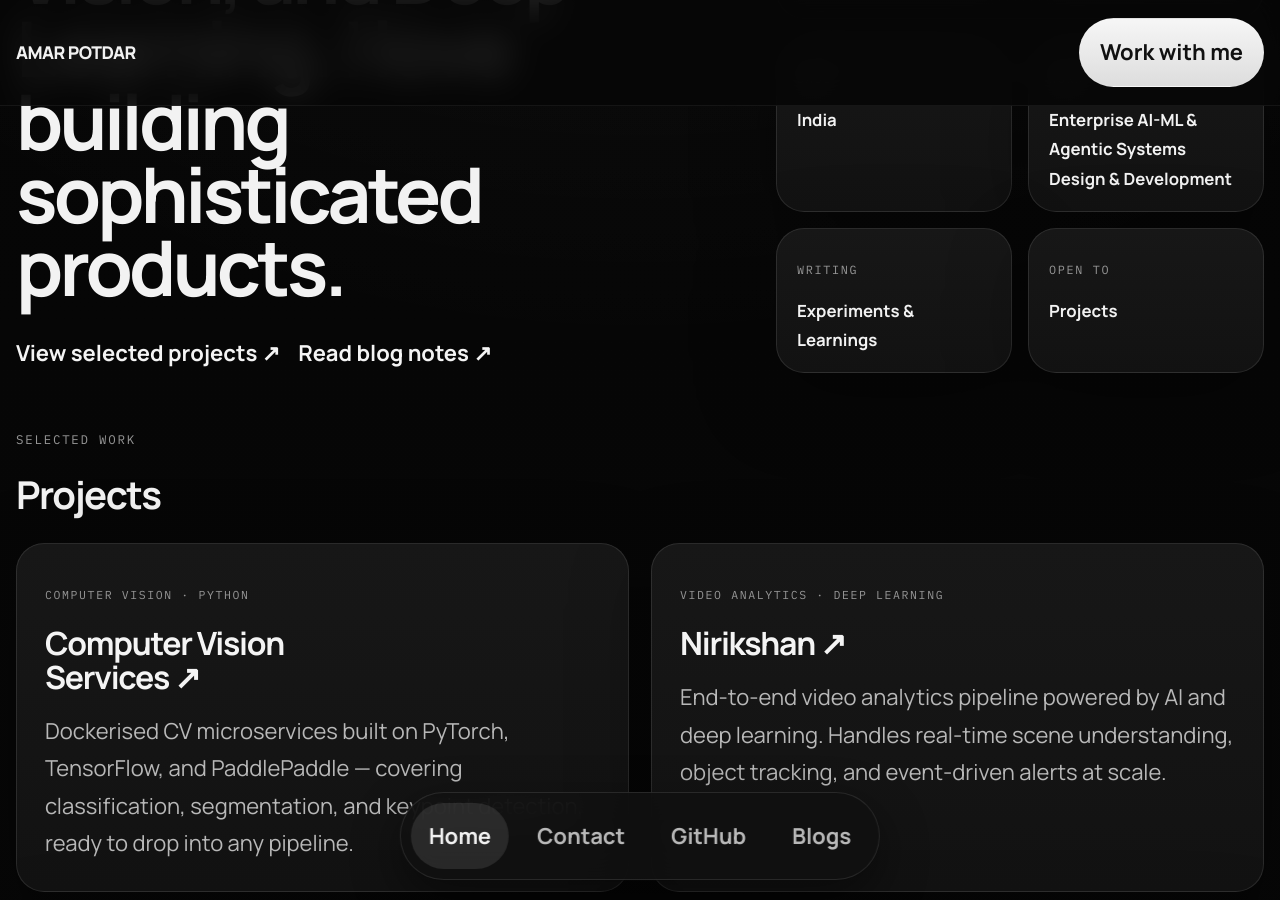
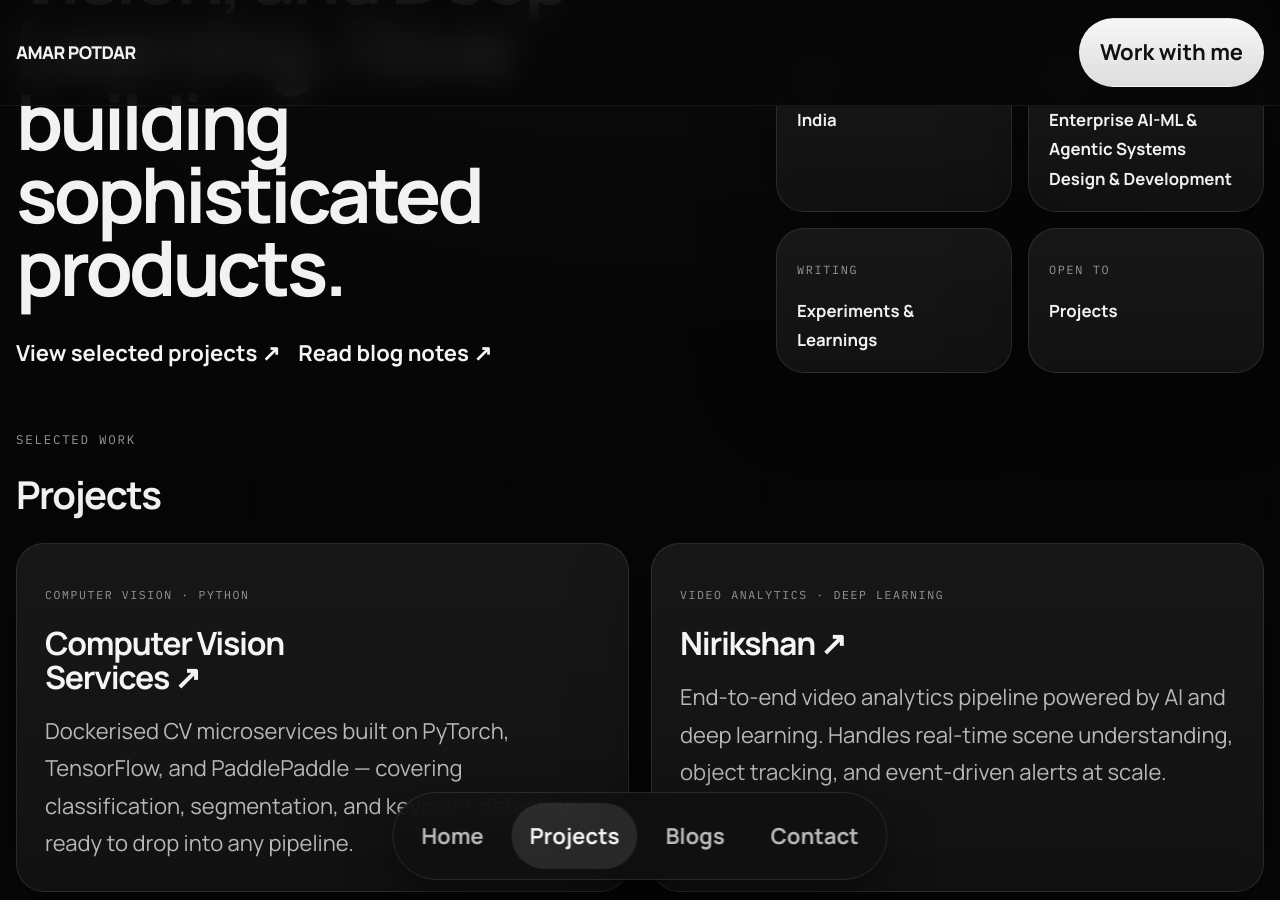
Before and after one commit to MeAmarP/meamarp.github.io, a Jekyll site: the page built from index.html, in a window 1280 px wide and 900 px high, scrolled down 532 px. Built offline with Jekyll 4.4.1, drawn with Linux system fonts in a browser that asks for light colours; nearby versions of some CDN libraries; the list of posts is cut into pages by our own code.

Commit message:
Update bottom navigation and scroll-spy functionality to correctly link to the Projects section

```diff
--- a/_layouts/default.html
+++ b/_layouts/default.html
@@ -18,9 +18,9 @@
 
    <nav class="bottom-dock" aria-label="Bottom tabs">
       <a href="/#home" class="dock-tab">Home</a>
+      <a href="/#projects" class="dock-tab">Projects</a>
+      <a href="/#blogs" class="dock-tab">Blogs</a>
       <a href="/#contact" class="dock-tab">Contact</a>
-      <a href="https://github.com/{{ site.social.github }}" class="dock-tab" target="_blank" rel="noreferrer">GitHub</a>
-      <a href="/#blogs" class="dock-tab">Blogs</a>
    </nav>
    {%- include footer.html -%}
    {%- include scripts.html -%}
--- a/assets/js/scripts.js
+++ b/assets/js/scripts.js
@@ -27,7 +27,7 @@ $( document ).ready(function() {
   var sectionTabMap = [
     { id: 'contact',  href: '/#contact' },
     { id: 'blogs',    href: '/#blogs' },
-    { id: 'projects', href: '/#home' },
+    { id: 'projects', href: '/#projects' },
   ];
 
   function updateActive() {
```
